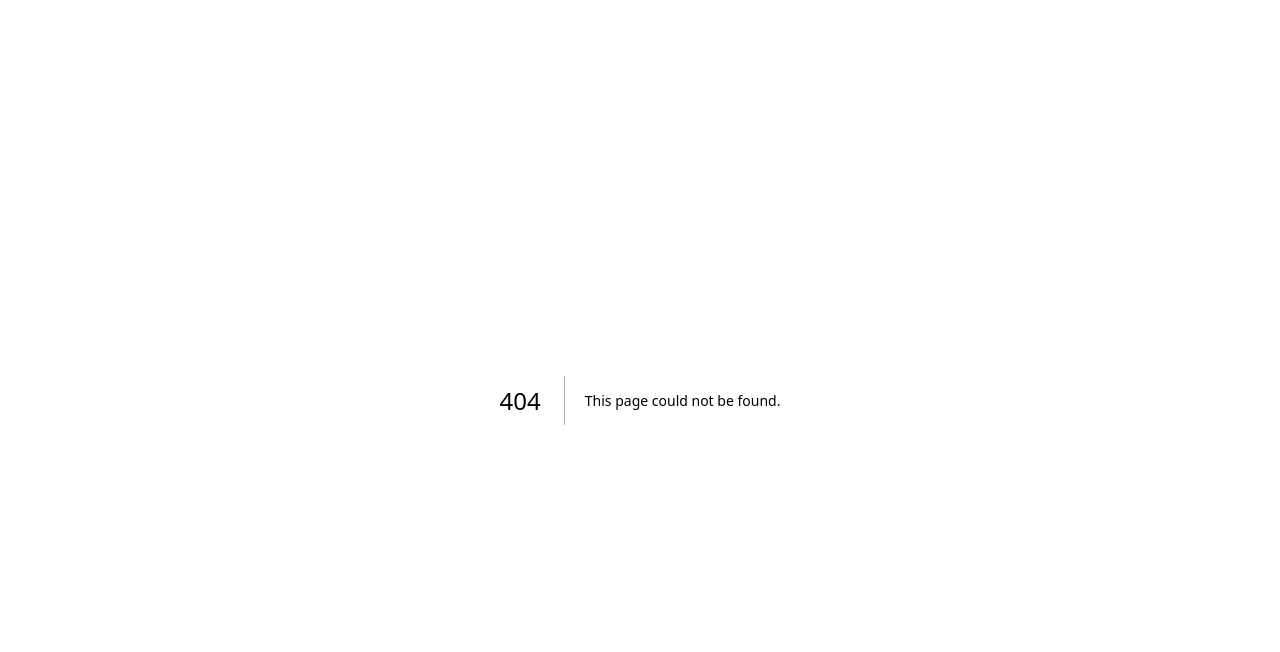
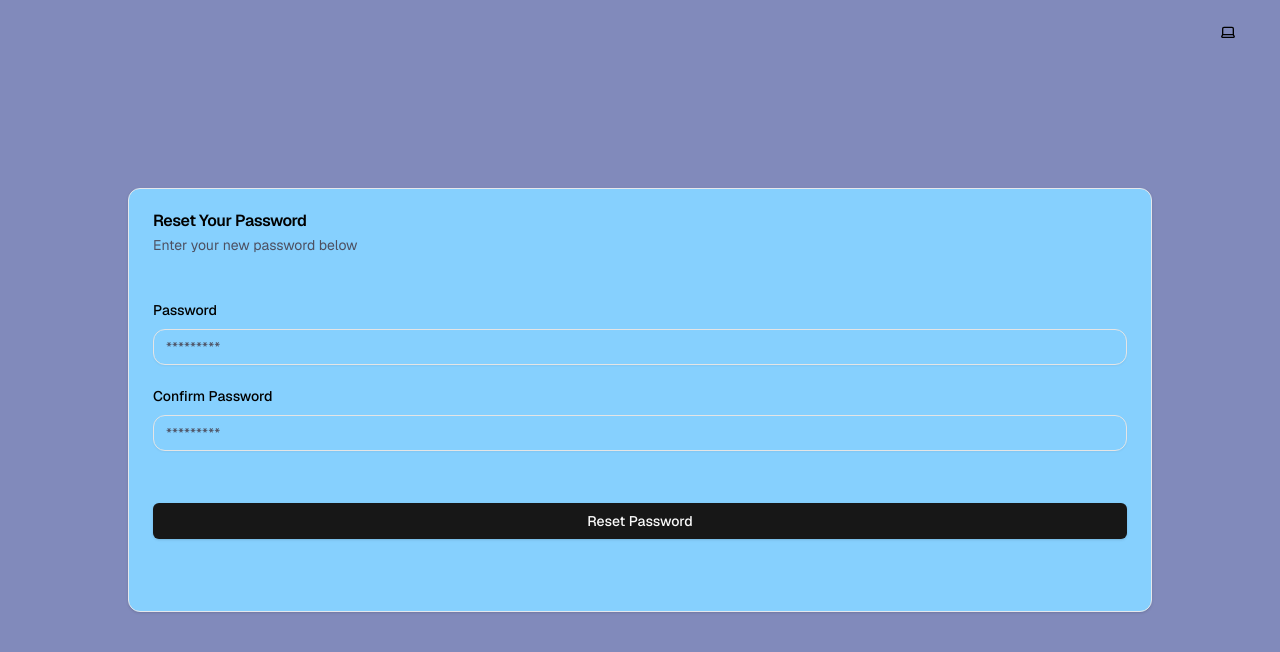
Before and after one commit to VanshAnand1/BLOG-2, a Next.js app: page /auth/update-password in a window 1280 px wide. Before the commit this address had no page. Shown: the top 652 px of the page. Built offline with nearby package versions, Linux system fonts and the light colour scheme.

Commit message:
BG-3 feature: update password form

```diff
--- /dev/null
+++ b/app/auth/update-password/page.tsx
@@ -0,0 +1,9 @@
+import UpdatePasswordForm from "@/components/auth/update-password-form";
+
+export default function Page() {
+  return (
+    <div className="flex min-h-svh w-full items-center justify-center p-6 md:p-10">
+      <UpdatePasswordForm className="w-full" />
+    </div>
+  );
+}
--- a/components/auth/forgot-password-form.tsx
+++ b/components/auth/forgot-password-form.tsx
@@ -14,7 +14,6 @@ import { Input } from "../ui/input";
 import { Button } from "../ui/button";
 import Link from "next/link";
 import { createClient } from "@/lib/supabase/client";
-import { useRouter } from "next/navigation";
 import { toast } from "sonner";
 
 export default function ForgotPasswordForm({
--- /dev/null
+++ b/components/auth/update-password-form.tsx
@@ -0,0 +1,127 @@
+"use client";
+import { useState } from "react";
+import { cn } from "@/lib/utils";
+import {
+  Card,
+  CardHeader,
+  CardFooter,
+  CardTitle,
+  CardDescription,
+  CardContent,
+} from "../ui/card";
+import { Label } from "../ui/label";
+import { Input } from "../ui/input";
+import { Button } from "../ui/button";
+import Link from "next/link";
+import { createClient } from "@/lib/supabase/client";
+import { toast } from "sonner";
+import { useRouter } from "next/navigation";
+
+export default function UpdatePasswordForm({
+  className,
+  ...props
+}: React.ComponentPropsWithoutRef<"div">) {
+  const [password, setPassword] = useState("");
+  const [confirmPassword, setConfirmPassword] = useState("");
+  const [error, setError] = useState<string | null>(null);
+  const [isLoading, setIsLoading] = useState(false);
+  const router = useRouter();
+
+  const passwordsMatch = () => password === confirmPassword;
+
+  const handleUpdatePassword = async (e: React.FormEvent) => {
+    e.preventDefault();
+    setError(null);
+    setIsLoading(true);
+    const supabase = createClient();
+
+    if (!passwordsMatch()) {
+      setError("Passwords do not match");
+      toast.error("Passwords do not match");
+      setIsLoading(false);
+      return;
+    }
+
+    try {
+      const { error } = await supabase.auth.updateUser({ password });
+      if (error) throw error;
+      router.push("/posts");
+    } catch (error: unknown) {
+      setError(error instanceof Error ? error.message : "An error occurred");
+      toast.error(
+        `An Error Occured: ${
+          error instanceof Error ? error.message : "An error occurred"
+        }`
+      );
+    } finally {
+      setIsLoading(false);
+    }
+  };
+
+  return (
+    <div
+      className={cn(
+        "mx-auto flex w-full flex-col gap-8 lg:max-w-5xl lg:flex-row",
+        className
+      )}
+      {...props}
+    >
+      <Card className="flex w-full flex-1 flex-col gap-6">
+        <CardHeader>
+          <CardTitle>Reset Your Password</CardTitle>
+          <CardDescription>Enter your new password below</CardDescription>
+        </CardHeader>
+        <CardContent>
+          <form onSubmit={handleUpdatePassword}>
+            <div className="flex flex-col gap-6">
+              <div className="flex flex-col gap-3">
+                <Label htmlFor="password">Password</Label>
+                <Input
+                  type="password"
+                  id="password"
+                  name="password"
+                  placeholder="*********"
+                  className="rounded-xl"
+                  value={password}
+                  onChange={(e) => {
+                    setPassword(e.target.value);
+                  }}
+                  required
+                />
+              </div>
+              <div className="flex flex-col gap-3">
+                <Label htmlFor="confirmPassword">Confirm Password</Label>
+                <Input
+                  type="password"
+                  id="confirmPassword"
+                  name="confirmPassword"
+                  placeholder="*********"
+                  className="rounded-xl"
+                  value={confirmPassword}
+                  onChange={(e) => {
+                    setConfirmPassword(e.target.value);
+                  }}
+                  required
+                />
+              </div>
+              <div className="flex flex-col gap-2">
+                <div
+                  className={`text-sm text-red-500 ${
+                    error ? `opacity-100 visible` : `opacity-0 invisible`
+                  }`}
+                >
+                  {error ? error : "An unexpected error occured"}
+                </div>
+
+                <Button type="submit" className="w-full" disabled={isLoading}>
+                  {isLoading ? "Resetting Password..." : "Reset Password"}
+                </Button>
+              </div>
+            </div>
+          </form>
+        </CardContent>
+        <CardFooter></CardFooter>
+      </Card>
+    </div>
+  );
+}
```
